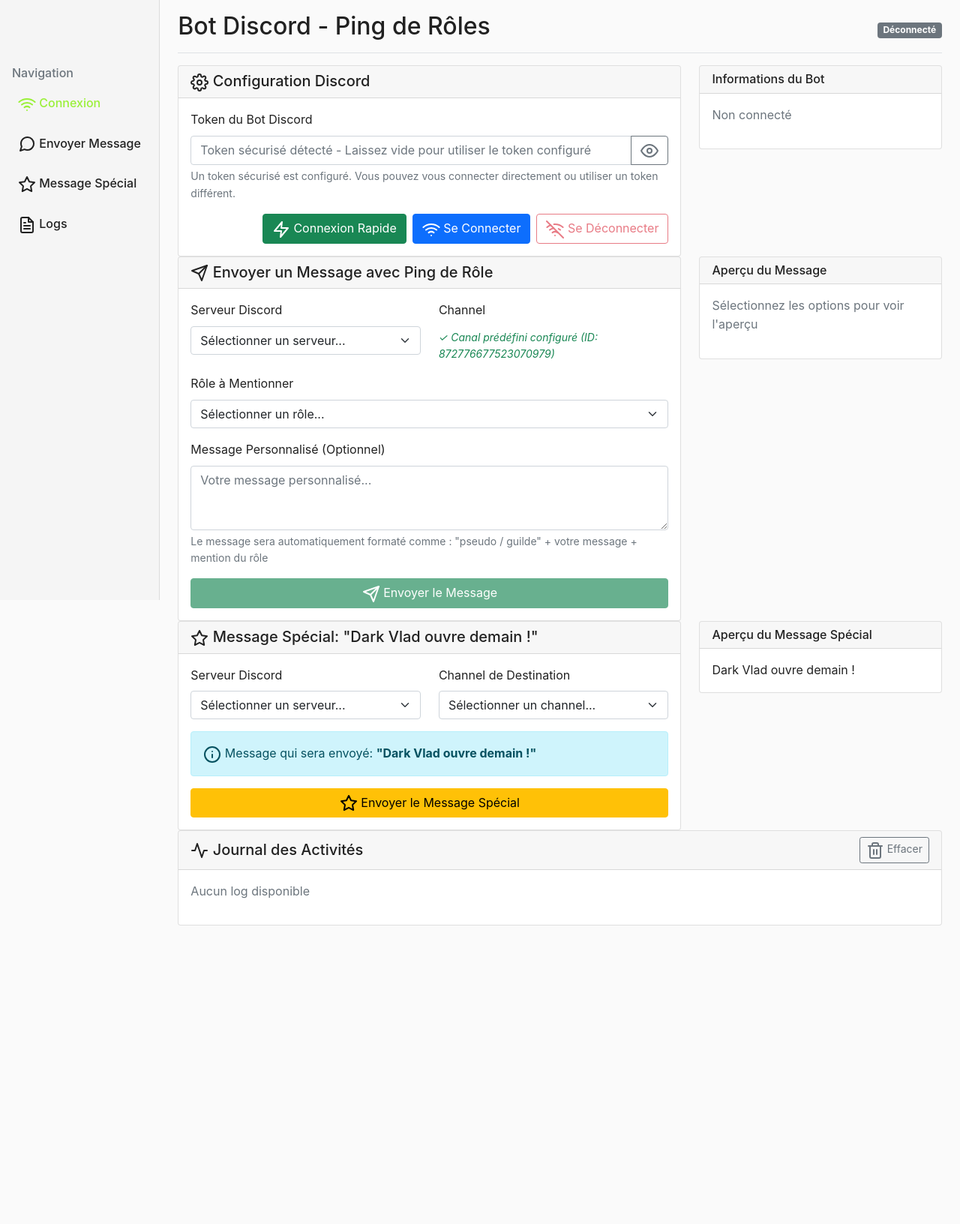
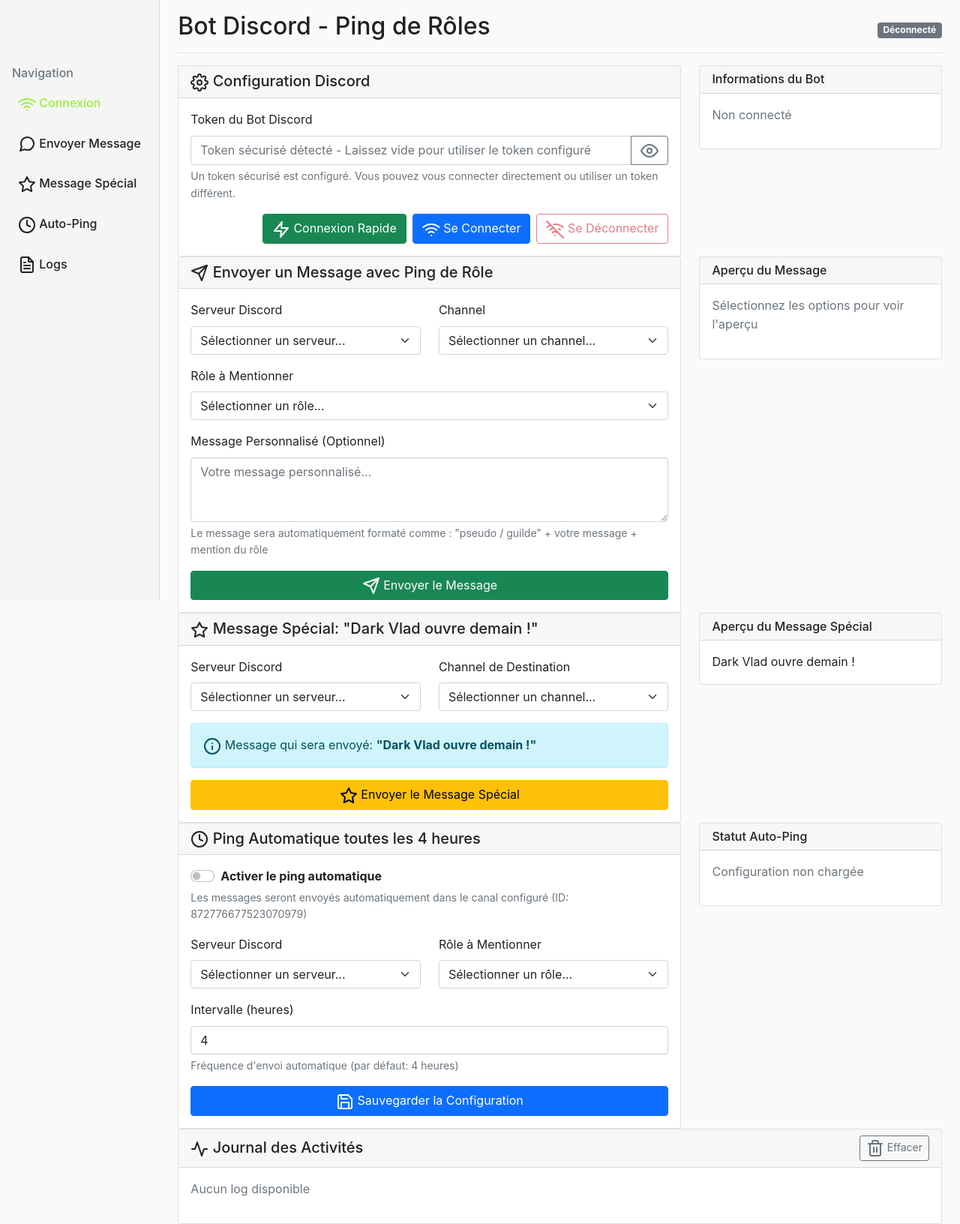
Before and after one commit to loukystar/BotDidiv2, a Flask app: page / in a window 1280 px wide. Shown: the whole page at 75% size. Before the commit the page ends 1234 px from the top, so only its background shows below. Run offline with Flask 3, Linux system fonts and the light colour scheme; some libraries are stand-ins or nearby versions.

Commit message:
Add feature to automatically ping roles in Discord every set interval
Implements automatic role pinging with configurable guild, role, and interval using threading and asyncio in `app.py`, and adds UI elements in `index.html` and `script.js`.

Replit-Commit-Author: Agent
Replit-Commit-Session-Id: bb699305-5599-48af-a730-d99e9c2461c5
Replit-Commit-Screenshot-Url: https://storage.googleapis.com/screenshot-production-us-central1/46b8fe72-b022-436b-a33a-620579c27db5/5d422501-f3d2-4062-a4d8-ac10a5095b68.jpg

```diff
--- a/app.py
+++ b/app.py
@@ -1,6 +1,9 @@
 import os
 import asyncio
 import json
+import threading
+import time
+from datetime import datetime, timedelta
 from flask import Flask, render_template, request, jsonify
 from discord_client import DiscordClient
 import logging
@@ -17,6 +20,17 @@ discord_client = None
 
 # Configuration du canal par défaut
 DEFAULT_CHANNEL_ID = os.getenv('DEFAULT_CHANNEL_ID', '872776677523070979')  # ID du canal prédéfini
+
+# Variables globales pour le scheduler
+scheduler_thread = None
+scheduler_running = False
+auto_ping_config = {
+    'enabled': False,
+    'guild_id': None,
+    'role_id': None,
+    'interval_hours': 4,
+    'last_sent': None
+}
 
 @app.route('/')
 def index():
@@ -298,13 +312,132 @@ def send_special_message():
         logger.error(f"Erreur lors de l'envoi du message spécial : {str(e)}")
         return jsonify({'success': False, 'error': f'Erreur d\'envoi : {str(e)}'})
 
+def scheduler_worker():
+    """Thread worker pour envoyer les messages automatiquement"""
+    global scheduler_running, auto_ping_config, discord_client
+
+    logger.info("Scheduler automatique démarré")
+
+    while scheduler_running:
+        try:
+            if (auto_ping_config['enabled'] and
+                discord_client and
+                discord_client.is_connected() and
+                auto_ping_config['guild_id'] and
+                auto_ping_config['role_id']):
+
+                now = datetime.now()
+
+                # Vérifier si c'est le moment d'envoyer
+                if (auto_ping_config['last_sent'] is None or
+                    now - auto_ping_config['last_sent'] >= timedelta(hours=auto_ping_config['interval_hours'])):
+
+                    # Envoyer le message automatique
+                    loop = asyncio.new_event_loop()
+                    asyncio.set_event_loop(loop)
+
+                    try:
+                        result = loop.run_until_complete(
+                            discord_client.send_role_ping(
+                                auto_ping_config['guild_id'],
+                                int(DEFAULT_CHANNEL_ID),
+                                auto_ping_config['role_id'],
+                                f"Message automatique (toutes les {auto_ping_config['interval_hours']}h)"
+                            )
+                        )
+
+                        if result['success']:
+                            auto_ping_config['last_sent'] = now
+                            logger.info(f"Message automatique envoyé avec succès à {now.strftime('%H:%M:%S')}")
+                        else:
+                            logger.error(f"Échec envoi automatique : {result['error']}")
+
+                    except Exception as e:
+                        logger.error(f"Erreur lors de l'envoi automatique : {str(e)}")
+                    finally:
+                        loop.close()
+
+            # Attendre 60 secondes avant la prochaine vérification
+            time.sleep(60)
+
+        except Exception as e:
+            logger.error(f"Erreur dans le scheduler : {str(e)}")
+            time.sleep(60)
+
+    logger.info("Scheduler automatique arrêté")
+
+def start_scheduler():
+    """Démarrer le scheduler automatique"""
+    global scheduler_thread, scheduler_running
+
+    if not scheduler_running:
+        scheduler_running = True
+        scheduler_thread = threading.Thread(target=scheduler_worker, daemon=True)
+        scheduler_thread.start()
+        logger.info("Scheduler automatique activé")
+
+def stop_scheduler():
+    """Arrêter le scheduler automatique"""
+    global scheduler_running
+
+    scheduler_running = False
+    logger.info("Scheduler automatique désactivé")
+
+@app.route('/api/auto-ping/config', methods=['GET', 'POST'])
+def auto_ping_config_route():
+    """Configuration du ping automatique"""
+    global auto_ping_config
+
+    if request.method == 'GET':
+        return jsonify({
+            'success': True,
+            'config': auto_ping_config.copy()
+        })
+
+    elif request.method == 'POST':
+        try:
+            data = request.get_json()
+
+            if 'enabled' in data:
+                auto_ping_config['enabled'] = bool(data['enabled'])
+
+                if auto_ping_config['enabled']:
+                    start_scheduler()
+                else:
+                    stop_scheduler()
+
+            if 'guild_id' in data:
+                auto_ping_config['guild_id'] = int(data['guild_id']) if data['guild_id'] else None
+
+            if 'role_id' in data:
+                auto_ping_config['role_id'] = int(data['role_id']) if data['role_id'] else None
+
+            if 'interval_hours' in data:
+                auto_ping_config['interval_hours'] = int(data['interval_hours'])
+
+            logger.info(f"Configuration auto-ping mise à jour : {auto_ping_config}")
+
+            return jsonify({
+                'success': True,
+                'message': 'Configuration mise à jour',
+                'config': auto_ping_config.copy()
+            })
+
+        except Exception as e:
+            logger.error(f"Erreur de configuration auto-ping : {str(e)}")
+            return jsonify({
+                'success': False,
+                'error': f'Erreur de configuration : {str(e)}'
+            })
+
 @app.route('/api/config', methods=['GET'])
 def get_config():
     """Récupérer la configuration actuelle"""
     return jsonify({
         'has_token': bool(os.getenv('DISCORD_BOT_TOKEN', '')),
         'has_default_channel': bool(DEFAULT_CHANNEL_ID),
-        'default_channel_id': DEFAULT_CHANNEL_ID if DEFAULT_CHANNEL_ID else None
+        'default_channel_id': DEFAULT_CHANNEL_ID if DEFAULT_CHANNEL_ID else None,
+        'auto_ping': auto_ping_config.copy()
     })
 
 if __name__ == '__main__':
--- a/static/script.js
+++ b/static/script.js
@@ -27,6 +27,10 @@ const elements = {
     customMessage: document.getElementById('customMessage'),
     specialGuildSelect: document.getElementById('specialGuildSelect'),
     specialChannelSelect: document.getElementById('specialChannelSelect'),
+    autoPingEnabled: document.getElementById('autoPingEnabled'),
+    autoPingGuildSelect: document.getElementById('autoPingGuildSelect'),
+    autoPingRoleSelect: document.getElementById('autoPingRoleSelect'),
+    autoPingInterval: document.getElementById('autoPingInterval'),
 
     // Buttons
     connectBtn: document.getElementById('connectBtn'),
@@ -34,6 +38,7 @@ const elements = {
     disconnectBtn: document.getElementById('disconnectBtn'),
     sendBtn: document.getElementById('sendBtn'),
     sendSpecialBtn: document.getElementById('sendSpecialBtn'),
+    saveAutoPingBtn: document.getElementById('saveAutoPingBtn'),
     toggleToken: document.getElementById('toggleToken'),
     clearLogs: document.getElementById('clearLogs'),
 
@@ -76,6 +81,7 @@ function initializeEventListeners() {
     elements.connectionForm.addEventListener('submit', handleConnection);
     elements.messageForm.addEventListener('submit', handleSendMessage);
     document.getElementById('specialMessageForm').addEventListener('submit', handleSendSpecialMessage);
+    document.getElementById('autoPingForm').addEventListener('submit', handleSaveAutoPing);
 
     // Buttons
     elements.autoConnectBtn.addEventListener('click', handleAutoConnection);
@@ -89,6 +95,7 @@ function initializeEventListeners() {
     elements.channelSelect.addEventListener('change', handleChannelChange);
     elements.customMessage.addEventListener('input', updateMessagePreview);
     elements.specialGuildSelect.addEventListener('change', handleSpecialGuildChange);
+    elements.autoPingGuildSelect.addEventListener('change', handleAutoPingGuildChange);
 
     // Auto-refresh status
     setInterval(checkConnectionStatus, 30000); // Check every 30 seconds
@@ -113,6 +120,10 @@ function handleTabClick(e) {
     }
     if (targetTab === 'special' && appState.connected) {
         loadSpecialGuilds();
+    }
+    if (targetTab === 'autopings' && appState.connected) {
+        loadAutoPingGuilds();
+        loadAutoPingConfig();
     }
 }
 
--- a/templates/index.html
+++ b/templates/index.html
@@ -34,6 +34,12 @@
                             <a class="nav-link" href="#special" data-tab="special">
                                 <i data-feather="star"></i>
                                 Message Spécial
+                            </a>
+                        </li>
+                        <li class="nav-item">
+                            <a class="nav-link" href="#autopings" data-tab="autopings">
+                                <i data-feather="clock"></i>
+                                Auto-Ping
                             </a>
                         </li>
                         <li class="nav-item">
@@ -253,6 +259,81 @@
                     </div>
                 </div>
 
+                <!-- Auto-Ping Tab -->
+                <div id="autopingsTab" class="tab-content">
+                    <div class="row">
+                        <div class="col-lg-8">
+                            <div class="card">
+                                <div class="card-header">
+                                    <h5 class="card-title mb-0">
+                                        <i data-feather="clock"></i>
+                                        Ping Automatique toutes les 4 heures
+                                    </h5>
+                                </div>
+                                <div class="card-body">
+                                    <form id="autoPingForm">
+                                        <div class="mb-3">
+                                            <div class="form-check form-switch">
+                                                <input class="form-check-input" type="checkbox" id="autoPingEnabled">
+                                                <label class="form-check-label" for="autoPingEnabled">
+                                                    <strong>Activer le ping automatique</strong>
+                                                </label>
+                                            </div>
+                                            <div class="form-text">
+                                                Les messages seront envoyés automatiquement dans le canal configuré (ID: 872776677523070979)
+                                            </div>
+                                        </div>
+
+                                        <div class="row">
+                                            <div class="col-md-6">
+                                                <div class="mb-3">
+                                                    <label for="autoPingGuildSelect" class="form-label">Serveur Discord</label>
+                                                    <select class="form-select" id="autoPingGuildSelect" required>
+                                                        <option value="">Sélectionner un serveur...</option>
+                                                    </select>
+                                                </div>
+                                            </div>
+                                            <div class="col-md-6">
+                                                <div class="mb-3">
+                                                    <label for="autoPingRoleSelect" class="form-label">Rôle à Mentionner</label>
+                                                    <select class="form-select" id="autoPingRoleSelect" required>
+                                                        <option value="">Sélectionner un rôle...</option>
+                                                    </select>
+                                                </div>
+                                            </div>
+                                        </div>
+
+                                        <div class="mb-3">
+                                            <label for="autoPingInterval" class="form-label">Intervalle (heures)</label>
+                                            <input type="number" class="form-control" id="autoPingInterval" value="4" min="1" max="24">
+                                            <div class="form-text">Fréquence d'envoi automatique (par défaut: 4 heures)</div>
+                                        </div>
+
+                                        <div class="d-grid">
+                                            <button type="submit" class="btn btn-primary" id="saveAutoPingBtn">
+                                                <i data-feather="save"></i>
+                                                Sauvegarder la Configuration
+                                            </button>
+                                        </div>
+                                    </form>
+                                </div>
+                            </div>
+                        </div>
+                        <div class="col-lg-4">
+                            <div class="card">
+                                <div class="card-header">
+                                    <h6 class="card-title mb-0">Statut Auto-Ping</h6>
+                                </div>
+                                <div class="card-body">
+                                    <div id="autoPingStatus">
+                                        <p class="text-muted">Configuration non chargée</p>
+                                    </div>
+                                </div>
+                            </div>
+                        </div>
+                    </div>
+                </div>
+
                 <!-- Logs Tab -->
                 <div id="logsTab" class="tab-content">
                     <div class="card">
```
